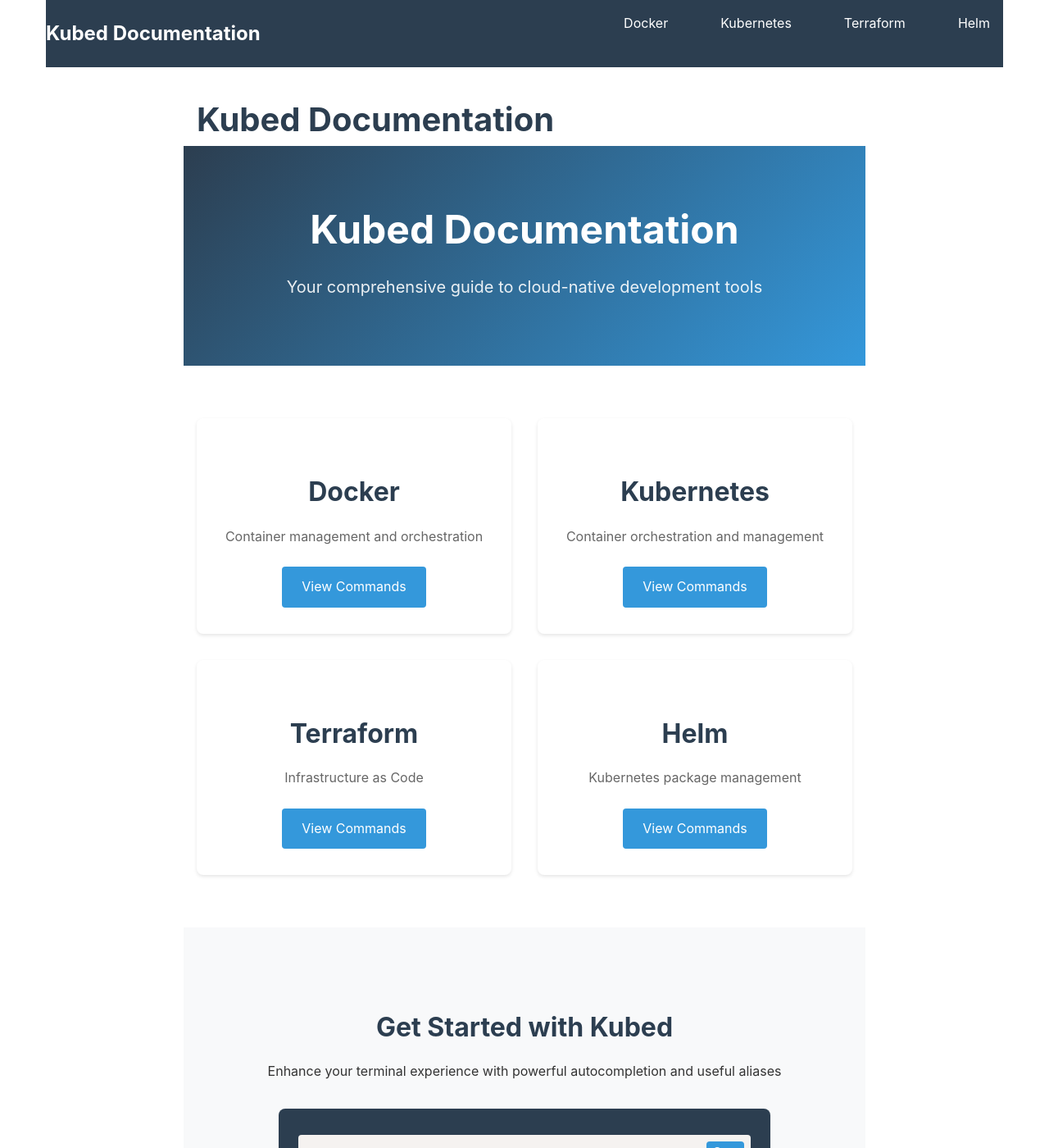
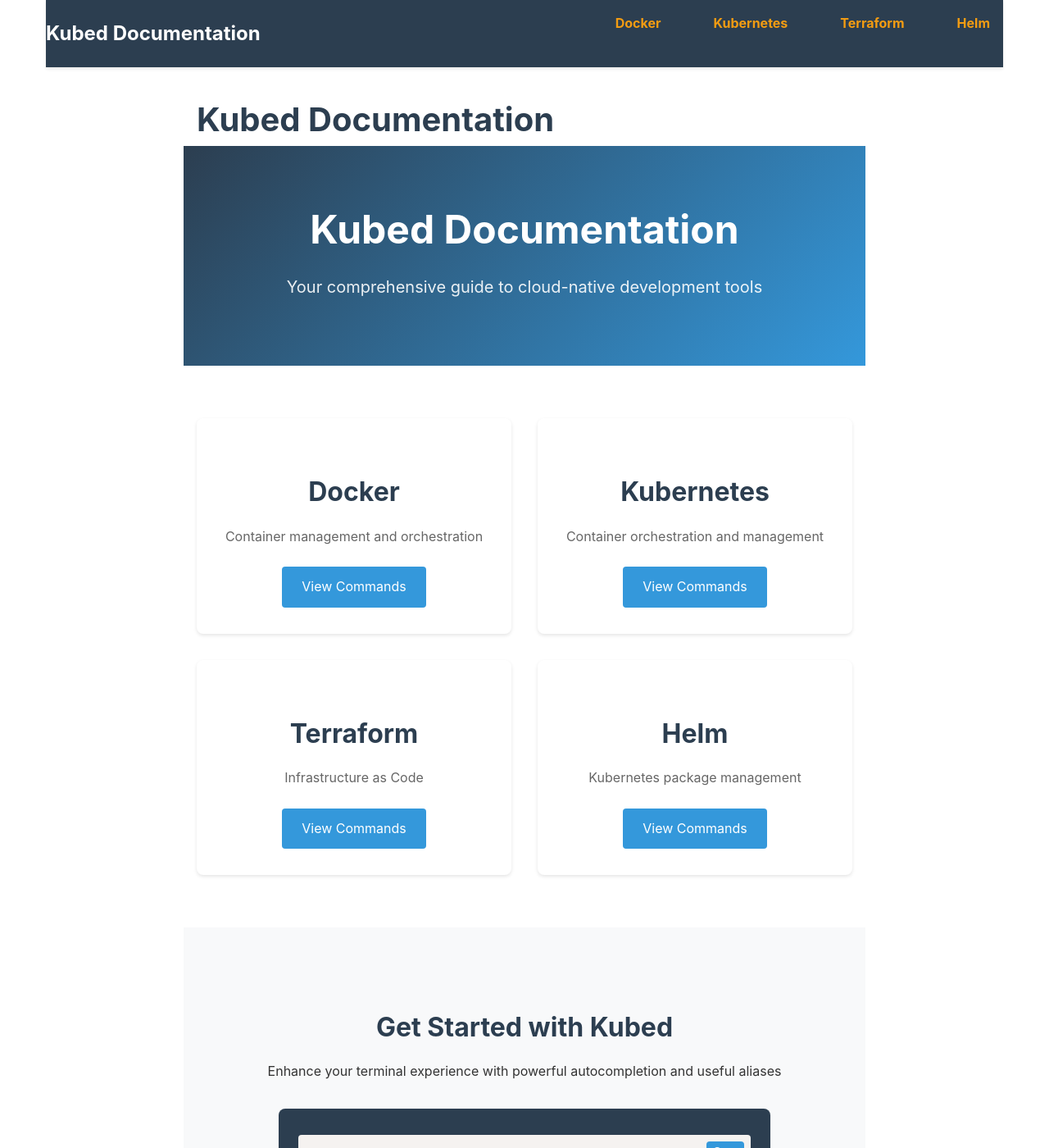
Before and after one commit to dalefrieswthat/kubed, a Jekyll site: the page built from docs/index.md, in a window 1280 px wide and 1400 px high. Shown: the whole window at 82% size. Built offline with Jekyll 4.4.1, drawn with Linux system fonts in a browser that asks for light colours; nearby versions of some CDN libraries; some of the changed text lies outside the part shown.

Commit message:
Update site styling: remove footer sections, add warning, update navigation colors

```diff
--- a/docs/_layouts/default.html
+++ b/docs/_layouts/default.html
@@ -37,21 +37,9 @@
         </main>
 
         <footer>
-            <div class="footer-content">
-                <div class="footer-section">
-                    <h3>About</h3>
-                    <p>{{ site.description }}</p>
-                </div>
-                <div class="footer-section">
-                    <h3>Links</h3>
-                    <ul>
-                        <li><a href="https://github.com/dalefrieswthat/kubed">GitHub</a></li>
-                        <li><a href="mailto:{{ site.email }}">Contact</a></li>
-                    </ul>
-                </div>
-            </div>
             <div class="footer-bottom">
                 <p>&copy; {{ site.time | date: '%Y' }} {{ site.title }}. All rights reserved.</p>
+                <p class="github-link"><a href="https://github.com/dalefrieswthat/kubed">GitHub</a></p>
             </div>
         </footer>
     </div>
--- a/docs/assets/css/main.css
+++ b/docs/assets/css/main.css
@@ -8,6 +8,9 @@
     --code-background: #f8f9fa;
     --border-color: #e9ecef;
     --card-shadow: 0 2px 4px rgba(0,0,0,0.1);
+    --nav-item-color: #f39c12;  /* New color for nav items */
+    --warning-bg: #f8d7da;      /* Warning background color */
+    --warning-color: #721c24;   /* Warning text color */
 }
 
 * {
@@ -36,6 +39,7 @@ header {
     position: sticky;
     top: 0;
     z-index: 1000;
+    box-shadow: 0 2px 4px rgba(0,0,0,0.1);
 }
 
 nav {
@@ -58,15 +62,17 @@ nav {
 }
 
 .nav-links a {
-    color: white;
+    color: var(--nav-item-color);
     text-decoration: none;
     padding: 0.5rem 1rem;
     border-radius: 4px;
-    transition: background-color 0.3s;
+    transition: all 0.3s;
+    font-weight: bold;
 }
 
 .nav-links a:hover {
-    background-color: rgba(255, 255, 255, 0.1);
+    background-color: rgba(255, 255, 255, 0.2);
+    transform: translateY(-2px);
 }
 
 /* Main Content */
@@ -141,8 +147,9 @@ a:hover {
 footer {
     background-color: var(--primary-color);
     color: white;
-    padding: 2rem 0;
+    padding: 1rem 0;
     margin-top: 4rem;
+    text-align: center;
 }
 
 .footer-content {
@@ -167,9 +174,31 @@ footer {
 }
 
 .footer-bottom {
-    text-align: center;
-    padding-top: 2rem;
-    border-top: 1px solid rgba(255, 255, 255, 0.1);
+    padding: 1rem 0;
+}
+
+.github-link {
+    margin-top: 0.5rem;
+}
+
+.github-link a {
+    color: var(--nav-item-color);
+    font-weight: bold;
+}
+
+/* Warning message */
+.warning {
+    background-color: var(--warning-bg);
+    color: var(--warning-color);
+    padding: 1rem;
+    border-radius: 4px;
+    margin: 1rem 0;
+    font-weight: bold;
+    border-left: 4px solid var(--accent-color);
+}
+
+.warning-icon {
+    margin-right: 0.5rem;
 }
 
 /* Responsive Design */
--- a/docs/index.md
+++ b/docs/index.md
@@ -44,7 +44,9 @@ permalink: /
     <pre><code class="language-bash">pip install kubed
 kubed-setup</code></pre>
   </div>
-  <p class="note">Restart your terminal after installation to apply changes.</p>
+  <div class="warning">
+    <span class="warning-icon">⚠️</span> You MUST restart your terminal after installation for changes to take effect!
+  </div>
 </div>
 
 <div class="footer-cta">
```
